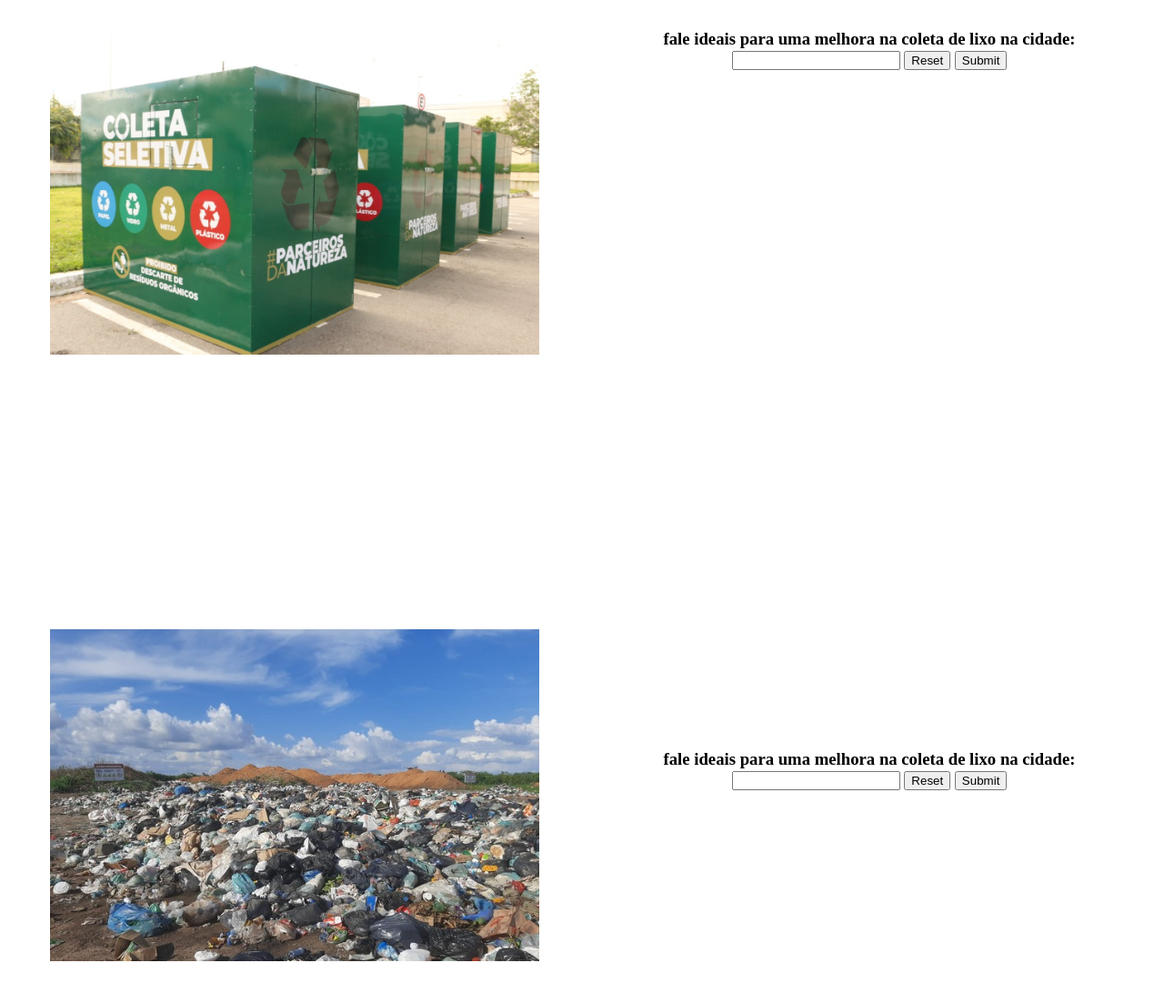
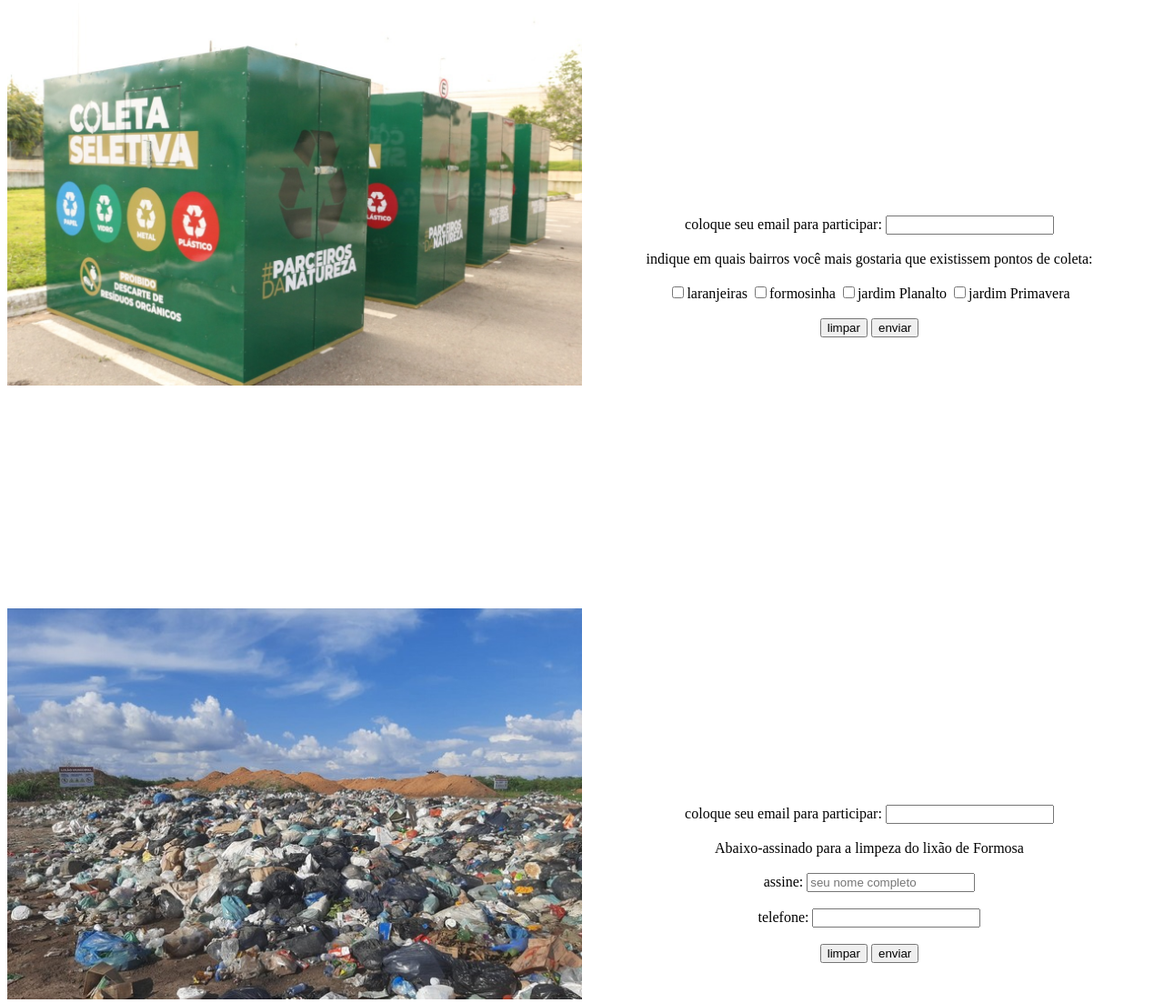
Before and after one commit to Barro23/trabalhoEDA, a plain HTML site: page trabalho1/secoes/terceira.html in a window 1280 px wide. Shown: the part 797-1900 px from the top of the page at 91% size. Before the commit the page ends 1859 px from the top, so only its background shows below. Drawn offline with Linux system fonts and the light colour scheme.

Commit message:
terminado meu chapa

```diff
--- a/trabalho1/css/estilo.css
+++ b/trabalho1/css/estilo.css
@@ -86,3 +86,10 @@ body{
     flex-flow: col wrap;
     justify-content: center;
 }
+#quatro{
+    background-color: rgb(238, 238, 238);
+    width: 35%;
+    height: 10%;
+    border: solid 3px #000;
+    border-radius: 10px;
+}
--- a/trabalho1/secoes/terceira.html
+++ b/trabalho1/secoes/terceira.html
@@ -13,56 +13,80 @@
                     <li><a href="../index.html">Home</a></li>
                     <li><a href="segundo.html">Projetos</a></li>
                     <li><a href="terceira.html">Campanhas</a></li>
-                    <li><a href="quarta.html">Eventos</a></li>
                     <li><a href="quinta.html">Contato</a></li>
                 </ul>
             </div>
         </div>
         <br><br><br><br><br><br>
         <div class="meiodois">
+            <center>
             <br/><br/><br/><br/><br/><br/><br/><br/>
-            <h3><center>
             <div class="img">
-                <img src="../imagens/coleta.png" width="85%" height="85%">
+                <img src="../imagens/coleta.png" width="100%" height="100%">
             </div>
             <div class="text">
-                <br/><br/><br/><br/>
+                <br/><br/><br><br><br>
                 <form action="post">
-                    <label>fale ideais para uma melhora na coleta de lixo na cidade:</label>
-                    <input type="text" width="200px" height="120px">
-                    <input type="reset" name="limpar">
-                    <input type="submit" name="enviar">
+                    <label>coloque seu email para participar:</label>
+                    <input type="email"/>
+                        <br><br>
+                    <label>participe da campanha é fale ideais para uma melhora na coleta de lixo na cidade:</label>
+                     <br>
+                    <textarea name="text" cols="70" rows="10"></textarea>
+                        <br><br>
+                    <input type="reset" name="limpar" value="limpar"/>
+                    <input type="submit" name="enviar" value="enviar"/>
                 </form>
             </div>
 
-                <br/><br/><br/><br/><br/><br/><br/><br/><br/><br/><br/><br/><br/><br/><br/><br/><br/><br/><br/><br/><br/><br/><br/><br/><br/>
+            <br/><br/><br/><br/><br/><br/><br/><br/><br/><br/><br/><br/><br/><br/><br/><br/><br/><br/><br/><br/><br/><br/><br/><br/><br><br><br><br/><br/><br/>
 
             <div class="text">
 
-                <img src="../imagens/pontos.jpg" width="85%" height="85%">
+                <img src="../imagens/pontos.jpg" width="100%" height="100%">
             </div>
             <div class="img">
-                <form action="post"></form>
-                    <label>fale ideais para uma melhora na coleta de lixo na cidade:</label>
-                    <input type="text" width="200px" height="120px">
-                    <input type="reset" name="limpar">
-                    <input type="submit" name="enviar">
+
+                <form action="post">
+                    <br><br><br><br><br><br><br><br><br><br><br><br><br>
+                    <label>coloque seu email para participar:</label>
+                    <input type="email"/>
+                        <br><br>
+                    <label>indique em quais bairros você mais gostaria que existissem pontos de coleta:</label>
+                     <br><br>
+                    <input type="checkbox" name="laranjeiras" value="laran"/>laranjeiras
+                    <input type="checkbox" name="formosinha" value="form"/>formosinha
+                    <input type="checkbox" name="jardimPlanalto" value="jp"/>jardim Planalto
+                    <input type="checkbox" name="jardimPrimavera" value="jP"/>jardim Primavera
+                        <br><br>
+                    <input type="reset" name="limpar" value="limpar"/>
+                    <input type="submit" name="enviar" value="enviar"/>
                 </form>
             </div>
 
-                <br/><br/><br/><br/><br/><br/><br/><br/><br/><br/><br/><br/><br/><br/><br/><br/><br/><br/><br/><br/><br/><br/><br/><br/><br/><br/><br/><br/><br/><br/>
+            <br/><br/><br/><br/><br><br><br><br/><br/><br/><br/><br/><br/><br/><br/><br/><br/><br/><br/><br/><br/><br/><br/><br/><br/><br/><br/><br/><br/><br/><br/><br/><br/><br/><br/><br/><br/>
             <div class="img">
-                <img src="../imagens/aterro.jpg" width="85%" height="85%">
+                <img src="../imagens/aterro.jpg" width="100%" height="100%">
             </div>
             <div class="text">
                 <br/><br/><br/><br/><br/><br/>
-                <form action="post"></form>
-                    <label>fale ideais para uma melhora na coleta de lixo na cidade:</label>
-                    <input type="text" width="200px" height="120px">
-                    <input type="reset" name="limpar">
-                    <input type="submit" name="enviar">
+                <form action="post">
+                    <br><br><br><br><br><br>
+                    <label>coloque seu email para participar:</label>
+                    <input type="email"/>
+                        <br><br>
+                    <label>Abaixo-assinado para a limpeza do lixão de Formosa</label><br/><br/>
+                    <label>assine:</label>
+                    <input type="text" placeholder="seu nome completo"/>
+                    <br/><br/>
+                    <label >telefone:</label>
+                    <input type="tel"/>
+                    <br/><br/>
+                    <input type="reset" name="limpar" value="limpar">
+                    <input type="submit" name="enviar" value="enviar">
                 </form>
             </div>
+            </center>
         </div>
     </body>
 </html>
```
Also changed, not shown: trabalho1/index.html (+0 -1 lines), trabalho1/secoes/quinta.html (+6 -3 lines), trabalho1/secoes/segundo.html (+0 -1 lines).
